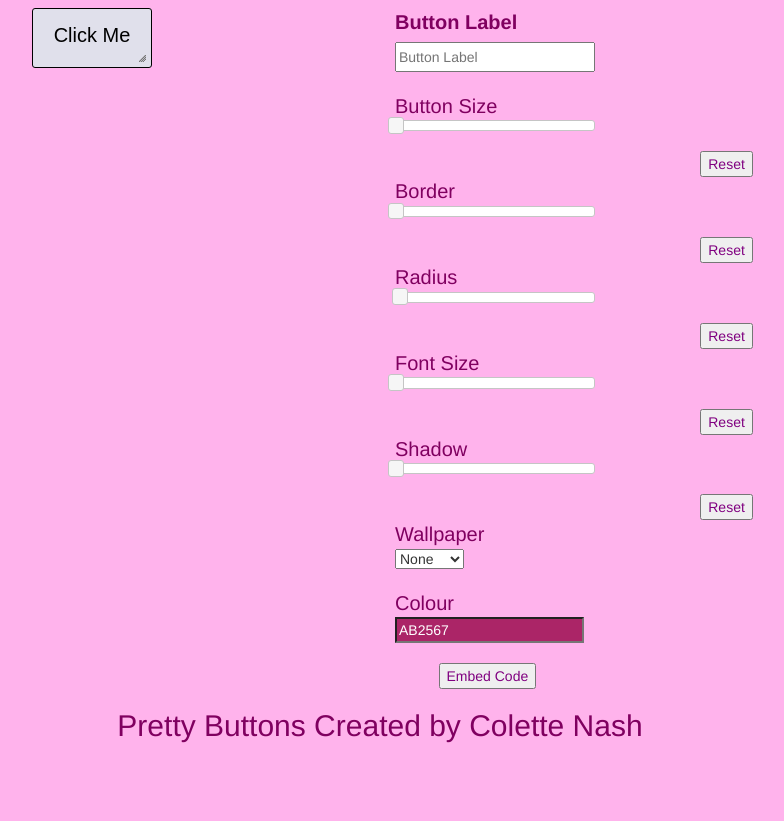
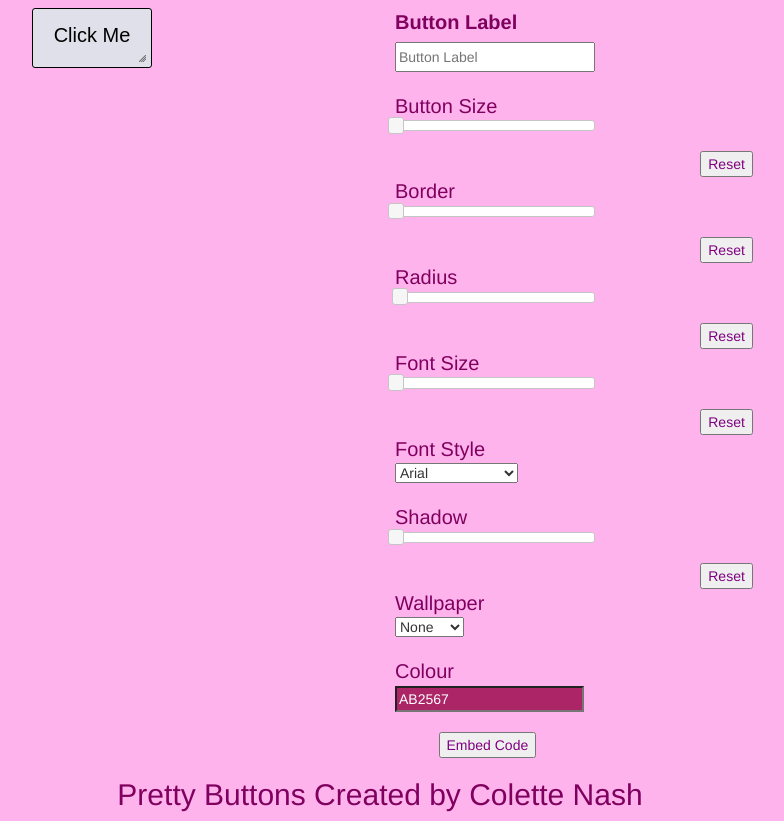
Before and after one commit to ColetteN/ColetteNashProject, a plain HTML site: page html/regular_buttons.html in a window 1280 px wide. Shown: the part 106-927 px from the top of the page, without its empty margins (260-1044 px from the left). Before the commit the page ends 858 px from the top, so only its background shows below. Drawn offline with nearby package versions, Linux system fonts and the light colour scheme.

Commit message:
FontFamily working

```diff
--- a/html/regular_buttons.html
+++ b/html/regular_buttons.html
@@ -81,6 +81,16 @@
                     <button id="resetFont">Reset</button>
                 <br>
 
+
+                <div class="name">Font Style</div>
+                        <select id="fontFamily">
+                        	<option value="Arial">Arial</option>
+        					<option value="Verdana ">Verdana </option>
+        					<option value="Impact ">Impact </option>
+        					<option value="Comic Sans MS">Comic Sans MS</option>
+                        </select>
+                <br><br>
+
                     <div class="name">Shadow</div>
             		<div class="slider" id="shadow" ></div>
                     <button id="resetShadow">Reset</button>
@@ -98,13 +108,14 @@
                 <br>
             </div>
 
-            <button type="button" id="embedCode">Embed Code</button><br>
+            <br>
+            	<button type="button" id="embedCode">Embed Code</button><br>
 
         </div>
 
     </main>
 
-    <!--Needed to put this script here for the jscolor plugin to work-->
+    <!--Had to put this script here for the jscolor plugin to work-->
     <script>
 		function update(jscolor) {
 			document.getElementById('button_regular').style.backgroundColor='#' + jscolor;
--- a/script/script.js
+++ b/script/script.js
@@ -133,12 +133,20 @@ $(document).ready(function(){
    			});
 		});
 
-
+	//
 	//Chose an image for the button
 	$(function () {
 		$('#wallpaper').on('change', function () {
 			var wallPaper = $('option:selected', this).val();
 			$('#button_regular').css('background-image', 'url(' + wallPaper + ')');
+		});
+	});
+
+	//
+	//Chose font family for the button
+	$(function () {
+		$('#fontFamily').on('change', function () {
+		$('#button_regular').css("font-family", $(this).val());
 		});
 	});
 
```
